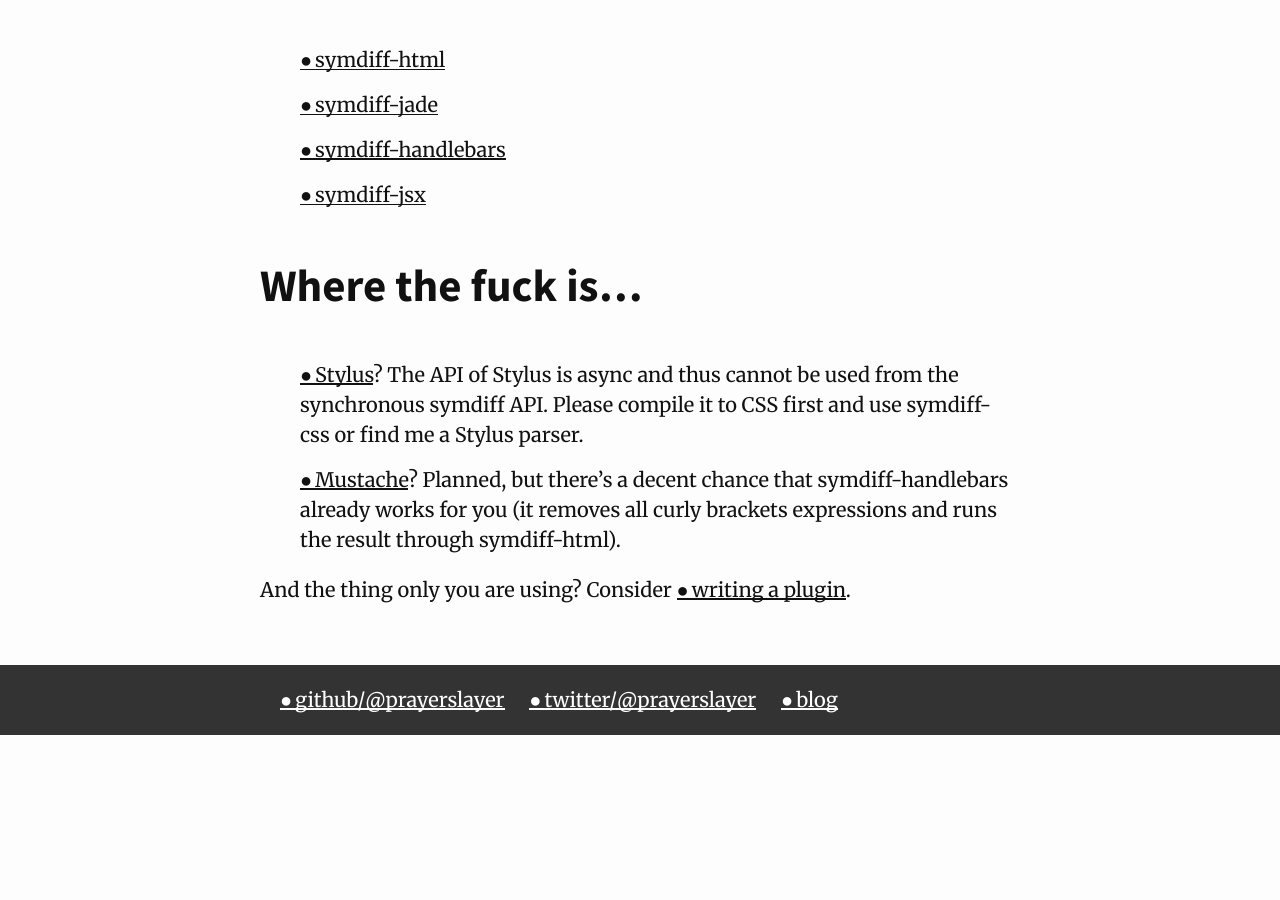
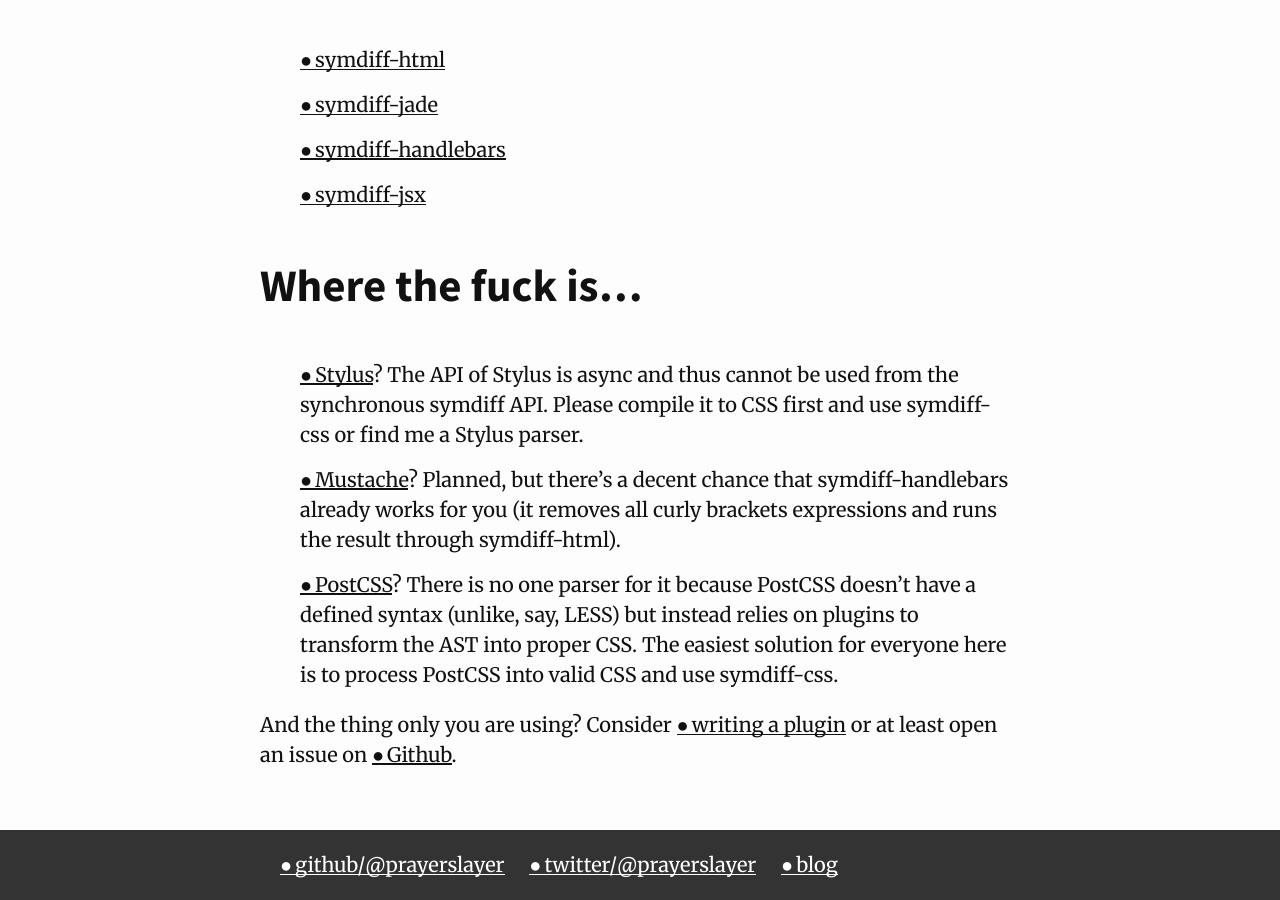
Before and after one commit to symdiff/symdiff.github.io, a Jekyll site: the page built from plugins.md, in a window 1280 px wide and 900 px high, scrolled down 655 px. Built offline with Jekyll 4.4.1, drawn with Linux system fonts in a browser that asks for light colours; before the commit the page ends 1390 px from its top, so only the background shows below that.

Commit message:
mention postcss

```diff
--- a/plugins.md
+++ b/plugins.md
@@ -21,6 +21,6 @@
 
 * [Stylus](https://learnboost.github.io/stylus/)? The API of Stylus is async and thus cannot be used from the synchronous symdiff API. Please compile it to CSS first and use symdiff-css or find me a Stylus parser.
 * [Mustache](https://github.com/janl/mustache.js)? Planned, but there’s a decent chance that symdiff-handlebars already works for you (it removes all curly brackets expressions and runs the result through symdiff-html).
+* [PostCSS](https://github.com/postcss/postcss)? There is no one parser for it because PostCSS doesn’t have a defined syntax (unlike, say, LESS) but instead relies on plugins to transform the AST into proper CSS. The easiest solution for everyone here is to process PostCSS into valid CSS and use symdiff-css.
 
-
-And the thing only you are using? Consider [writing a plugin](/write-a-plugin/).
+And the thing only you are using? Consider [writing a plugin](/write-a-plugin/) or at least open an issue on [Github](https://github.com/symdiff/symdiff).
```
